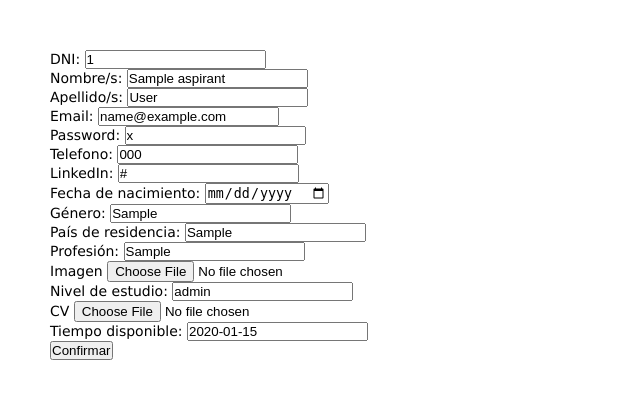
After one commit to CayoWalterJulian/DH_PracticasProfesionales, a Node server app: page /aspirant/edit/1 in a window 1280 px wide. The commit adds this page. Shown: the top 409 px of the page, without its empty margins (0-640 px from the left). Run offline with Node 20, Linux system fonts and the light colour scheme; tables that the repository leaves empty or names only in its code hold one stand-in row (values such as "Sample post"); some libraries are stand-ins or nearby versions.

Commit message:
create y update de aspirantes

```diff
--- a/backEnd/package.json
+++ b/backEnd/package.json
@@ -1,5 +1,5 @@
 {
-  "name": "myApp",
+  "name": "myapp",
   "version": "1.0.0",
   "description": "",
   "main": "index.js",
--- a/backEnd/src/controllers/aspirantController.js
+++ b/backEnd/src/controllers/aspirantController.js
@@ -22,7 +22,7 @@ const controller = {
 	detail: (req, res) => {
 		db.Aspirant.findByPk(req.params.id)
 			.then(function(aspirant) {
-				res.render('aspirantDetail', {aspirante: aspirant});
+				res.render('aspirantViewPruebaDetail', {aspirante: aspirant});
 			})
 	},
 	// Create - Form to create
@@ -33,46 +33,57 @@ const controller = {
 	// Create -  Method to store
 	store: (req, res) => {
 		console.log(req.body);
-		/*if (req.body.product_discount == 0){
-			req.body.product_discount = null;
-		}*/
 		db.Aspirant.create ({
-				/*product_name: req.body.product_name,
-				product_brand: req.body.product_brand,
-				product_detail: req.body.product_detail,
-				product_category: req.body.product_category,
-				product_price: req.body.product_price,
-				product_discount: req.body.product_discount,
-				product_img: req.body.product_img*/
+                dni: req.body.DNI,
+				name: req.body.name,
+                lastname: req.body.lastname,
+				email: req.body.email,
+				phone: req.body.phone,
+				linkedin: req.body.linkedin,
+				birthdate: req.body.birthdate,
+				gender: req.body.gender,
+				country_residence: req.body.residence,
+				profession: req.body.profession,
+				image: req.body.image,
+				study_level: req.body.study_level,
+				cv: req.body.CV,
+				time_availibity: req.body.time_availibity
 			}).then(() =>
-				res.redirect('/adm'));
+				res.redirect('/'));
 	},
 	// Update - Form to edit
 	edit: (req, res) => {
 		console.log("estoy en el edit");
 		db.Aspirant.findByPk(req.params.id)
 		.then(function(aspirant) {
-			res.render('aspirantLoad', {aspirante: aspirant});
+			res.render('aspirantViewPruebaEdit', {aspirante: aspirant});
 		})
 	},
 	// Update - Method to update
 	update: (req, res) => {
 		console.log('estoy en el edit');
-		db.Aspirante.update({
-			/*product_name: req.body.product_name,
-			product_brand: req.body.product_brand,
-			product_detail: req.body.product_detail,
-			product_category: req.body.product_category,
-			product_price: req.body.product_price,
-			product_discount: req.body.product_discount,
-			product_img: req.body.product_img*/
+		db.Aspirant.update({
+            DNI: req.body.DNI,
+            name: req.body.name,
+            lastname: req.body.lastname,
+            email: req.body.email,
+            phone: req.body.phone,
+            linkedin: req.body.linkedin,
+            birthdate: req.body.birthdate,
+            gender: req.body.gender,
+            country_residence: req.body.residence,
+            profession: req.body.profession,
+            image: req.body.image,
+            study_level: req.body.study_level,
+            CV: req.body.CV,
+            time_availibity: req.body.time_availibity
 		},
 		{
 			where:{
 				dni: req.params.dni
 			}
 		}).then(() =>
-			res.redirect('/adm'));
+			res.redirect('/'));
 	},
 	// Delete - Delete one product from DB
 	destroy : (req, res) => {
--- /dev/null
+++ b/backEnd/src/views/aspirantViewPruebaEdit.ejs
@@ -0,0 +1,48 @@
+<!DOCTYPE html>
+<html lang="en">
+
+<head>
+    <meta charset="UTF-8">
+    <meta name="viewport" content="width=device-width, initial-scale=1.0">
+    <title>Editar Aspirante</title>
+    <link rel='stylesheet' href='/css/style.css' />
+
+</head>
+
+<body>
+    <form action="/aspirant/<%= aspirante.DNI %>?_method=PUT" method="POST">
+        <div><label for="dni">DNI: </label>
+        <input type="text" id="DNI" name="DNI" value="<%= aspirante.DNI %>" required ></div>
+        <div><label for="name">Nombre/s: </label>
+        <input type="text" id="name" name="name" value="<%= aspirante.name %>" required></div>
+        <div><label for="lastname">Apellido/s:</label>
+        <input type="text" id="lastname" name="lastname" value="<%= aspirante.lastname %>" required></div>
+        <div></div><label for="email">Email:</label>
+        <input type="text" id="email" name="email" value="<%= aspirante.email %>" required></div>
+        <div><label for="password">Password:</label>
+        <input type="text" id="password" name="password" value="<%= aspirante.password %>" required></div>
+        <div></div><label for="phone">Telefono:</label>
+        <input type="text" id="phone" name="phone" value="<%= aspirante.phone %>" required></div>
+        <div><label for="linkedin">LinkedIn:</label>
+        <input type="text" id="linkedin" name="linkedin" value="<%= aspirante.linkedin %>" required></div>
+        <div><label for="birthdate">Fecha de nacimiento:</label>
+        <input type="date" id="birthdate" name="birthdate" value="<%= aspirante.birthdate %>" required></div>
+        <div><label for="gender">Género:</label>
+        <input type="text" id="gender" name="gender" value="<%= aspirante.gender %>" required></div>
+        <div></div><label for="country_residence">País de residencia:</label>
+        <input type="text" id="country_residence" name="country_residence" value="<%= aspirante.country_residence %>" required></div>
+        <div><label for="profession">Profesión:</label>
+        <input type="text" id="profession" name="profession" value="<%= aspirante.profession %>" required></div>
+        <div><label for="avatar">Imagen</label>
+        <input type="file" name="image" id="image" value="<%= aspirante.image %>" required></div>
+        <div><label for="study_level">Nivel de estudio:</label>
+        <input type="text" id="study_level" name="study_level" value="<%= aspirante.study_level %>" required></div>
+        <div><label for="avatar">CV</label>
+        <input type="file" name="CV" id="CV" value="<%= aspirante.CV %>" required></div>
+        <div><label for="time_availibity">Tiempo disponible:</label>
+        <input type="text" id="time_availibity" name="time_availibity" value="<%= aspirante.time_availibity %>" required></div>
+        <div><button type="submit">Confirmar</button></div>
+    </form>
+</body>
+
+</html>
```
Also changed, not shown: backEnd/src/database/models/Aspirant.js (+6 -6 lines), backEnd/src/views/aspirantCreatePrueba.ejs (+35 -71 lines), backEnd/src/views/aspirantViewPrueba.ejs (+10 -2 lines), backEnd/src/views/aspirantViewPruebaDetail.ejs (added, +31 -0 lines).
